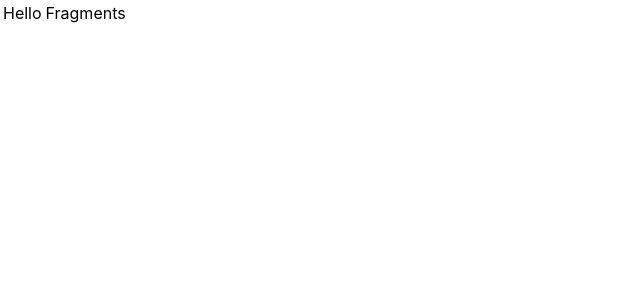
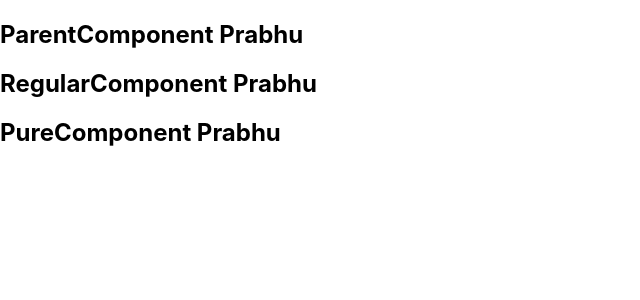
Before and after one commit to Prabhu11D/ReactJS-Learnings, a React (Create React App) app in the folder Fundamentals/ReactJS-Codevolution/helloworld/: page / in a window 1280 px wide. Shown: the top 300 px of the page, without its empty margins (0-640 px from the left). Built offline with nearby package versions, Linux system fonts and the light colour scheme.

Commit message:
26. PureComponent

```diff
--- a/Fundamentals/ReactJS-Codevolution/helloworld/src/App.js
+++ b/Fundamentals/ReactJS-Codevolution/helloworld/src/App.js
@@ -1,8 +1,8 @@
 import "./App.css";
-import Table from "./components/Fragments";
+import ParentComp from "./components/PureComp";
 
 function App() {
-  return <Table />;
+  return <ParentComp />;
 }
 
 export default App;
--- /dev/null
+++ b/Fundamentals/ReactJS-Codevolution/helloworld/src/components/PureComp.js
@@ -0,0 +1,45 @@
+import React from "react";
+
+class ParentComp extends React.Component {
+  constructor(props) {
+    super(props);
+    this.state = {
+      name: "Prabhu",
+    };
+  }
+
+  componentDidMount() {
+    setInterval(() => {
+      this.setState({
+        name: "Prabhu",
+      });
+    }, 2000);
+  }
+
+  render() {
+    console.log("**************** Parent Component *******************");
+    return (
+      <div>
+        <h2>ParentComponent {this.state.name}</h2>
+        <RegComp name={this.state.name} />
+        <PureComp name={this.state.name} />
+      </div>
+    );
+  }
+}
+
+class RegComp extends React.Component {
+  render() {
+    console.log("Regular Components");
+    return <h2>RegularComponent {this.props.name}</h2>;
+  }
+}
+
+class PureComp extends React.PureComponent {
+  render() {
+    console.log("Pure Components");
+    return <h2>PureComponent {this.props.name}</h2>;
+  }
+}
+
+export default ParentComp;
```
